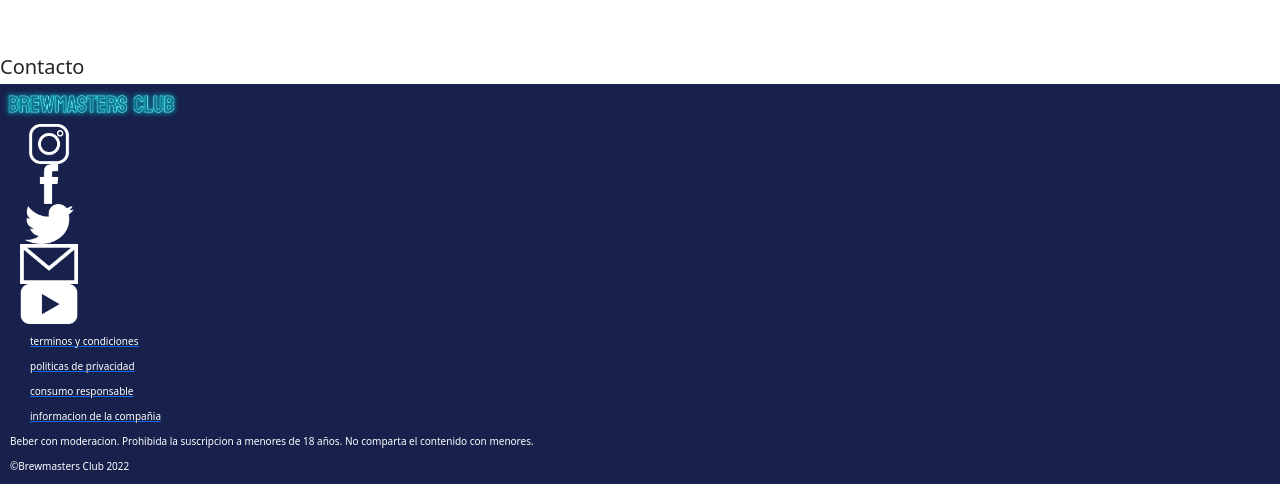
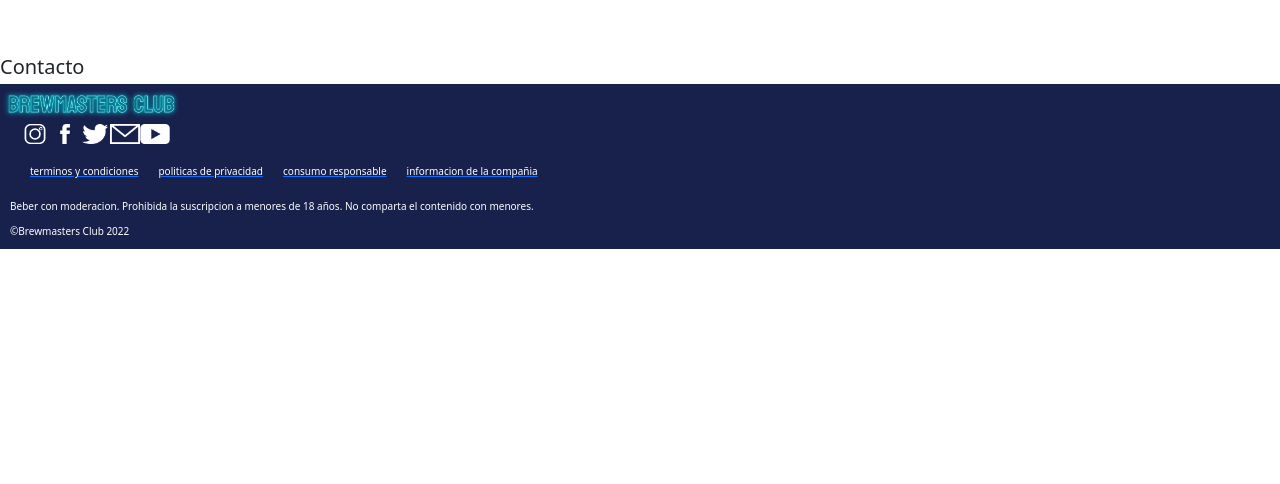
Before and after one commit to marcostlopez/brewmastersone, a website: page index.html in a window 1280 px wide. Shown: the part 10319-10803 px from the top of the page. After the commit the page ends 10568 px from the top, so only its background shows below. Drawn offline with nearby package versions, Linux system fonts and the light colour scheme; a web font is replaced by a local one.

Commit message:
fondo linkeado correcto

```diff
--- a/sass/partials/_footer.scss
+++ b/sass/partials/_footer.scss
@@ -8,4 +8,12 @@ footer{
     & img{
         height: 4em;
     }
+    & ul{
+        display: flex;
+        flex-direction: row;
+        & li a img{
+            width: 3em;
+            height: auto;
+        }
+    }
 }
--- a/sass/views/_home.scss
+++ b/sass/views/_home.scss
@@ -1,5 +1,5 @@
 #home{
-    background-image: url(../../public/backgrounds/gareth_david_neon_cian.jpg);
+    background-image: url(../public/backgrounds/gareth_david_neon_cian.jpg);
     background-repeat: no-repeat;
     background-size: cover;
     & article figure img{
--- a/sass/views/_suscripciones.scss
+++ b/sass/views/_suscripciones.scss
@@ -1,3 +1,3 @@
 #suscripciones{
-    background-image: url(../../public/backgrounds/markus_spiske.jpg);
+    background-image: url(../public/backgrounds/markus_spiske.jpg);
 }
```
Also changed, not shown: css/index.css.
